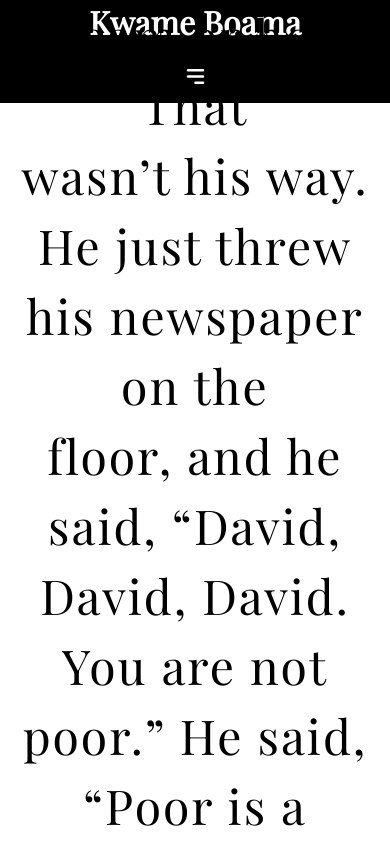
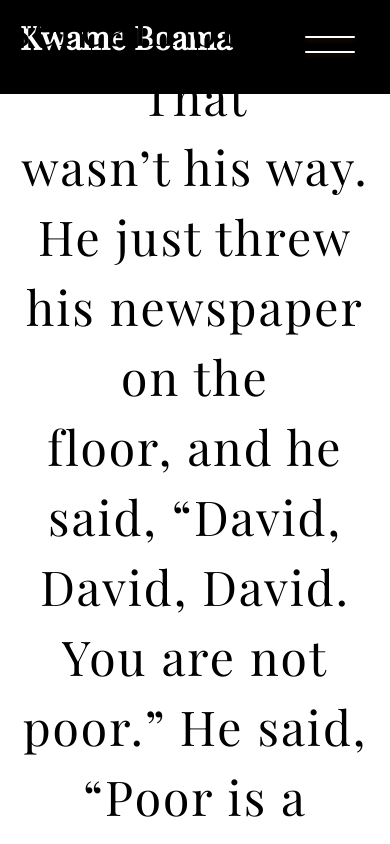
Before and after one commit to j-d-m/kwame_portfolio_photo, a React (Vite) app in the folder frontend/: page / in a window 390 px wide. Shown: the top 844 px of the page. Built offline with nearby package versions, Linux system fonts and the light colour scheme; no server answers.

Commit message:
add animation burger menu

```diff
--- a/frontend/package.json
+++ b/frontend/package.json
@@ -12,8 +12,10 @@
     "@types/jest": "^27.5.1",
     "@types/node": "^17.0.36",
     "apollo-link-error": "^1.1.13",
+    "bootstrap": "^5.1.3",
     "graphql": "^16.5.0",
     "react": "^18.0.0",
+    "react-bootstrap": "^2.4.0",
     "react-dom": "^18.0.0",
     "react-icons": "^4.3.1",
     "react-photo-album": "^1.14.0",
--- a/frontend/src/App.jsx
+++ b/frontend/src/App.jsx
@@ -8,21 +8,30 @@ import Footer from "./components/Footer";
 import "./styles/App.css";
 import AdminForm from "./components/AdminForm";
 import Container from "./context/Container";
+import MobilNav from "./components/MobilNav";
+import { useContext } from "react";
+import { MyContext } from "./context/context";
+
 function App() {
+  const { menuOpen } = useContext(MyContext);
+
   return (
-    <Container>
+    // <Container>
     <div className="App">
       <Nav />
       <Routes>
-          <Route path="/" element={<Hero />} />
-          <Route path="/work" element={<Work />} />
-          <Route path="/contact" element={<Contact />} />
-          <Route path="/policy" element={<Policy />} />
+        <Route path="/" element={!menuOpen ? <Hero /> : <MobilNav />} />
+        <Route path="/work" element={!menuOpen ? <Work /> : <MobilNav />} />
+        <Route
+          path="/contact"
+          element={!menuOpen ? <Contact /> : <MobilNav />}
+        />
+        <Route path="/policy" element={!menuOpen ? <Policy /> : <MobilNav />} />
         <Route path="/admin" element={<AdminForm />} />
       </Routes>
       <Footer />
     </div>
-    </Container>
+    // </Container>
   );
 }
 
--- /dev/null
+++ b/frontend/src/components/MobilNav.jsx
@@ -0,0 +1,54 @@
+import React, { useContext } from "react";
+import { NavLink } from "react-router-dom";
+import { MyContext } from "../context/context";
+import { AiOutlineInstagram } from "react-icons/ai";
+import { Button, Modal } from "react-bootstrap";
+// import "bootstrap/dist/css/bootstrap.min.css";
+import "../styles/_nav.css";
+function MobilNav() {
+  const { isAdminLogin, setIsAdminLogin, setAdmin } = useContext(MyContext);
+  function adminSignOut() {
+    localStorage.removeItem("admin");
+    setIsAdminLogin(false);
+    setAdmin({});
+  }
+
+  return (
+    <div
+      //       {...props}
+      size="xxl"
+      aria-labelledby="contained-modal-title-vcenter"
+      className="modal-dialog modal-fullscreen"
+      centered
+    >
+      <div>
+        <ul className="nav-linksMobile">
+          {isAdminLogin && (
+            <input
+              type="button"
+              value="Sign out"
+              onClick={adminSignOut}
+              className="signOutBtnMobile"
+            />
+          )}
+
+          <NavLink to="/work" activeclassname="activeMobile">
+            Work
+          </NavLink>
+          <NavLink to="/contact" activeclassname="activeMobile">
+            Contact
+          </NavLink>
+          <NavLink to="/policy" activeclassname="activeMobile">
+            Privacy Policy
+          </NavLink>
+
+          <a href="https://www.instagram.com/kwame_boama/">
+            <AiOutlineInstagram />
+          </a>
+        </ul>
+      </div>
+    </div>
+  );
+}
+
+export default MobilNav;
--- a/frontend/src/components/Nav.jsx
+++ b/frontend/src/components/Nav.jsx
@@ -5,10 +5,11 @@ import { BsArrowDownShort } from "react-icons/bs";
 import { HiMenuAlt3 } from "react-icons/hi";
 import { MyContext } from "../context/context";
 import { useState } from "react";
+import MobilNav from "./MobilNav";
 
 export default function Nav() {
-  const { isAdminLogin, setIsAdminLogin, setAdmin } = useContext(MyContext);
-  const [showNavMobile, setShowNavMobile] = useState(false);
+  const { isAdminLogin, setIsAdminLogin, setAdmin, menuOpen, setMenuOpen } =
+    useContext(MyContext);
 
   function adminSignOut() {
     localStorage.removeItem("admin");
@@ -16,10 +17,11 @@ export default function Nav() {
     setAdmin({});
   }
 
+  console.log(menuOpen);
   return (
     <>
       <div className="container">
-        <Link to="/">
+        <Link to="/" className="logoName">
           <h1>Kwame Boama</h1>
         </Link>
 
@@ -50,54 +52,17 @@ export default function Nav() {
       </div>
       {/* mobile screen  */}
       <div className="containerMobile">
-        <Link to="/">
-          <h1>Kwame Boama</h1>
-        </Link>
-
-        <div>
-          {!showNavMobile ? (
-            <HiMenuAlt3
-              color="#fff"
-              size={25}
-              onClick={() => setShowNavMobile(true)}
-              className="menuIcon"
-            />
-          ) : (
-            <BsArrowDownShort
-              color="#fff"
-              size={25}
-              onClick={() => setShowNavMobile(false)}
-              className="arrowIcon"
-            />
-          )}
+        <div className="menuBtn_Container">
+          <Link to="/">
+            <h1>Kwame Boama</h1>
+          </Link>
+          <div
+            className={menuOpen ? "menu-Btn open" : "menu-Btn"}
+            onClick={() => setMenuOpen(!menuOpen)}
+          >
+            <div className="menu-Btn__Burger"></div>
+          </div>
         </div>
-
-        {showNavMobile && (
-          <ul className="nav-linksMobile">
-            {isAdminLogin && (
-              <input
-                type="button"
-                value="Sign out"
-                onClick={adminSignOut}
-                className="signOutBtnMobile"
-              />
-            )}
-
-            <NavLink to="/work" activeclassname="activeMobile">
-              Work
-            </NavLink>
-            <NavLink to="/contact" activeclassname="activeMobile">
-              Contact
-            </NavLink>
-            <NavLink to="/policy" activeclassname="activeMobile">
-              Privacy Policy
-            </NavLink>
-
-            <a href="https://www.instagram.com/kwame_boama/">
-              <AiOutlineInstagram />
-            </a>
-          </ul>
-        )}
       </div>
     </>
   );
--- a/frontend/src/context/Container.jsx
+++ b/frontend/src/context/Container.jsx
@@ -6,7 +6,7 @@ import { MyContext } from "./context";
 function Container({ children }) {
   const [admin, setAdmin] = useState({});
   const [isAdminLogin, setIsAdminLogin] = useState(false);
-
+  const [menuOpen, setMenuOpen] = useState(false);
   useEffect(() => {
     fetch("http://localhost:5000/graphql", {
       method: "POST",
@@ -35,7 +35,14 @@ function Container({ children }) {
   }, []);
   return (
     <MyContext.Provider
-      value={{ admin, setAdmin, isAdminLogin, setIsAdminLogin }}
+      value={{
+        admin,
+        setAdmin,
+        isAdminLogin,
+        setIsAdminLogin,
+        menuOpen,
+        setMenuOpen,
+      }}
     >
       {children}
     </MyContext.Provider>
--- a/frontend/src/main.jsx
+++ b/frontend/src/main.jsx
@@ -7,9 +7,11 @@ import {
 } from "@apollo/client";
 
 import React from "react";
+
 import ReactDOM from "react-dom/client";
 import { BrowserRouter } from "react-router-dom";
 import App from "./App";
+import Container from "./context/Container";
 import "./main.css";
 const middlewareLink = new ApolloLink((operation, forward) => {
   operation.setContext({
@@ -31,9 +33,11 @@ const client = new ApolloClient({
 ReactDOM.createRoot(document.getElementById("root")).render(
   <React.StrictMode>
     <ApolloProvider client={client}>
-      <BrowserRouter>
-        <App />
-      </BrowserRouter>
+      <Container>
+        <BrowserRouter>
+          <App />
+        </BrowserRouter>
+      </Container>
     </ApolloProvider>
   </React.StrictMode>
 );
--- a/frontend/src/styles/App.css
+++ b/frontend/src/styles/App.css
@@ -7,7 +7,10 @@
 @import url(./_adminForm.css);
 
 .App {
-  text-align: center;
-
   margin: 0px auto;
 }
+body {
+  box-sizing: border-box;
+  margin: 0;
+  padding: 0;
+}
--- a/frontend/src/styles/_contact.css
+++ b/frontend/src/styles/_contact.css
@@ -1,5 +1,6 @@
 .contact--container {
   height: 80vh;
+  text-align: center;
 }
 .contact--main {
   display: flex;
@@ -8,7 +9,7 @@
   flex-direction: column;
   height: 40%;
   letter-spacing: 1.5px;
-  text-align: center;
+  /* text-align: center; */
 }
 
 .contact--container h2 {
--- a/frontend/src/styles/_nav.css
+++ b/frontend/src/styles/_nav.css
@@ -12,7 +12,7 @@
   font-size: 1.3rem;
   position: relative;
 }
-.container a:not(:last-child):not(:first-child)::after {
+.container a:not(.logoName):not(:last-child):not(.signOutBtn)::after {
   content: "";
   position: absolute;
   width: 100%;
@@ -25,7 +25,7 @@
   transform-origin: bottom right;
   transition: transform 0.25s ease-out;
 }
-.container a:not(:last-child):not(:first-child):hover:after {
+.container a:not(:last-child):not(.signOutBtn):hover:after {
   transform: scaleX(1);
   transform-origin: bottom left;
 }
@@ -50,19 +50,59 @@
   background-color: #fff;
   color: #000;
 }
-/* Extra small devices (phones, 600px and down) */
-/* @media screen and (max-width: 600px) {
-  .containerMobile {
-    display: block;
-    background-color: red;
-  }
-  .container {
-    display: none;
-  }
-} */
-/* Small devices (portrait tablets and large phones, 600px and up) */
-@media screen and (min-width: 600px) {
+/* mobile style  */
+.menuBtn_Container {
+  display: flex;
+  justify-content: space-between;
+  align-items: center;
+  margin: 0px 20px;
 }
+
+.menu-Btn {
+  position: relative;
+  display: flex;
+  justify-content: center;
+  align-items: center;
+  width: 80px;
+  height: 80px;
+  cursor: pointer;
+  transition: all 0.5s ease-in-out;
+}
+.menu-Btn__Burger {
+  display: flex;
+  justify-content: center;
+  align-items: center;
+}
+.menu-Btn__Burger::before,
+.menu-Btn__Burger::after {
+  content: "";
+  position: absolute;
+  width: 50px;
+  height: 2px;
+  background: #fff;
+  border-radius: 5px;
+  box-shadow: 0 2px 5px rgba(255, 101, 47, 0.2);
+  transition: all 0.2s ease-in-out;
+}
+.menu-Btn__Burger::before {
+  transform: translateY(-10px);
+}
+.menu-Btn__Burger::after {
+  transform: translateY(5px);
+}
+
+.menu-Btn.open .menu-Btn__Burger {
+  transform: translateX(10px);
+  background: transparent;
+  box-shadow: none;
+}
+.menu-Btn.open .menu-Btn__Burger::before {
+  transform: rotate(45deg);
+}
+.menu-Btn.open .menu-Btn__Burger::after {
+  transform: rotate(-45deg);
+}
+
 /* Medium devices (landscape tablets, 768px and up) */
 @media screen and (max-width: 790px) {
   .container {
@@ -73,45 +113,39 @@
     background-color: #000;
     width: 100%;
   }
+  .containerMobile a:first-child {
+    text-align: center;
+  }
   .containerMobile a {
     text-decoration: none;
     color: white;
     padding: 15px 0px;
-    outline: solid grey;
-    outline-width: thin;
-    /* margin: 5px 0; */
   }
   .containerMobile a h1 {
     margin-top: 0;
   }
-  .containerMobile .nav-linksMobile {
+  .nav-linksMobile {
     padding: 0;
 
     display: flex;
     flex-direction: column;
     justify-content: center;
   }
-  .containerMobile .nav-linksMobile a:not(:last-child):hover {
+  .nav-linksMobile a:not(:last-child):hover {
     background-color: white;
     color: black;
   }
-  .containerMobile .menuIcon {
-    padding-bottom: 10px;
-  }
-  .containerMobile .menuIcon,
-  .arrowIcon {
-    cursor: pointer;
-  }
+
   .nav-linksMobile .signOutBtnMobile {
     background: none;
 
     padding: 15px 0px;
-    color: #fff;
+    color: rgb(0, 0, 0);
     cursor: pointer;
   }
   .nav-linksMobile .signOutBtnMobile:hover {
-    background-color: #fff;
-    color: #000;
+    background-color: rgb(0, 0, 0);
+    color: rgb(255, 255, 255);
   }
 }
 @media screen and (min-width: 791px) {
--- a/frontend/src/styles/_work.css
+++ b/frontend/src/styles/_work.css
@@ -6,6 +6,7 @@
   margin: 40px auto;
   width: 100%;
   border: 1px solid red;
+  text-align: center;
 }
 .itemGallery {
   width: 100%;
```
Also changed, not shown: 1 other file (tests, documents, lock files or other folders). Lines whose indentation alone changed are shown as unchanged.
